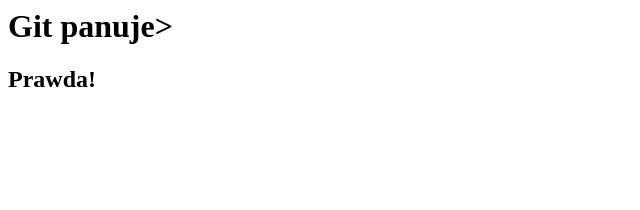
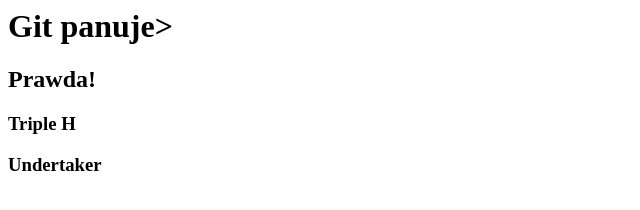
Before and after one commit to SilverHajny/arkanoid, a plain HTML site: page index.html in a window 1280 px wide. Shown: the whole page, without its empty margins (0-640 px from the left). Drawn offline with Linux system fonts and the light colour scheme.

Commit message:
Dodanie pliku index.hml - ponowne

```diff
--- a/index.html
+++ b/index.html
@@ -5,5 +5,11 @@
 <h1>Git panuje> </h1>
 <h2>Prawda!   </h2>
 
+
+<h3>Triple H  </h3>
+<h3>Undertaker</h3>
+
+
+
 	</body>
 </html>
```
